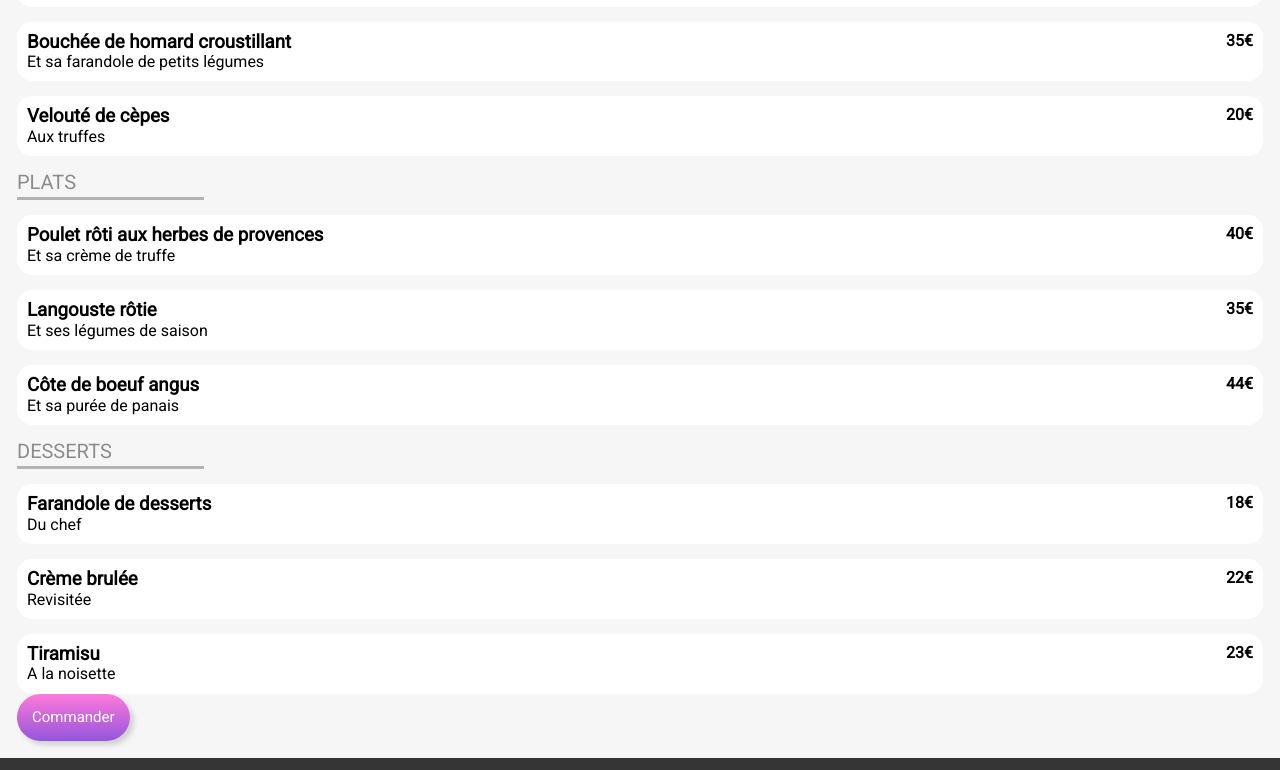
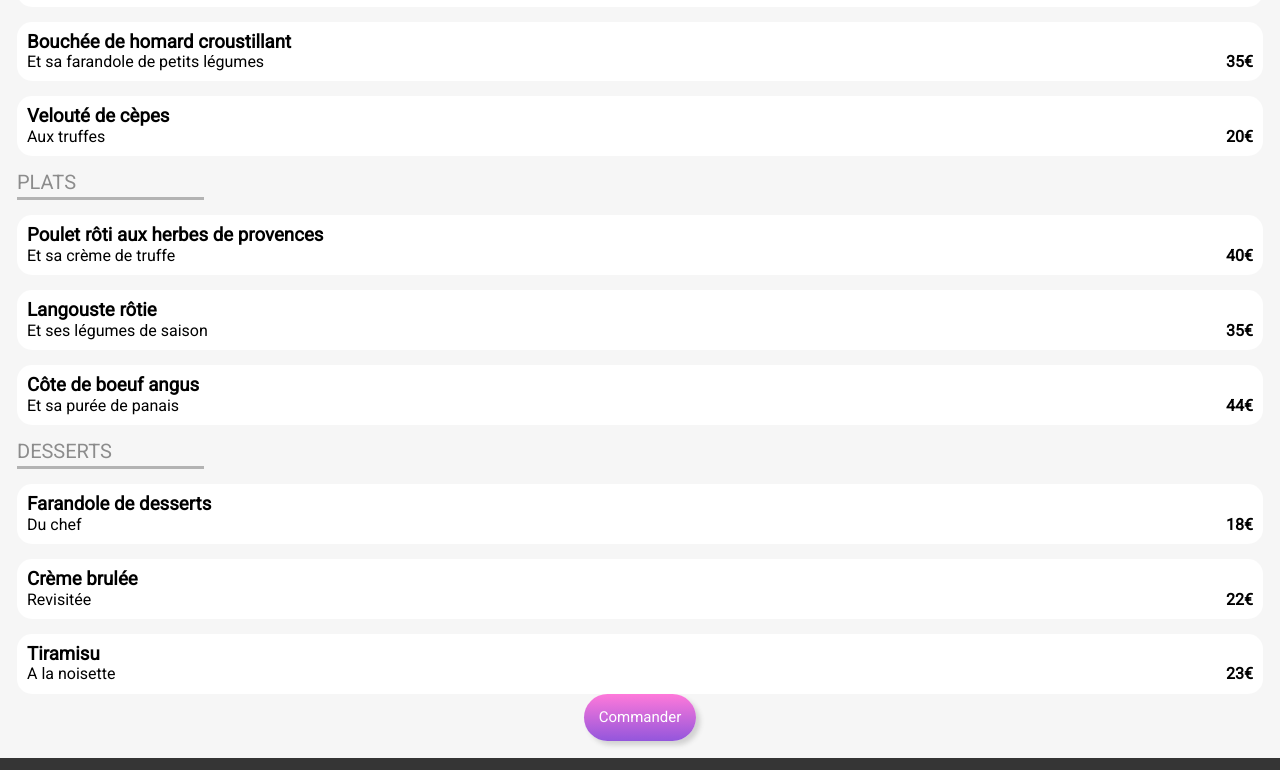
Before and after one commit to Sharkoux/P3, a website: page menu/ledelicedesens.html in a window 1280 px wide. Shown: the part 1229-1999 px from the top of the page. Drawn offline with nearby package versions, Linux system fonts and the light colour scheme; files whose address does not match are found by name; a web font is replaced by a local one.

Commit message:
15/07/22 16h

```diff
--- a/menu/ledelicedesens.html
+++ b/menu/ledelicedesens.html
@@ -53,7 +53,7 @@
                             <p>Assaisonné au yuzu</p>
                         </div>
                     </div>
-                    <p><strong>25€</strong></p>
+                    <div class="Menu__value"><p><strong>25€</strong></p></div>
                 </div>
                 <!--Card 2-->
                 <div class="Menu__card__container">
@@ -65,7 +65,7 @@
                             <p>Et sa farandole de petits légumes</p>
                         </div>
                     </div>
-                    <p><strong>35€</strong></p>
+                    <div class="Menu__value"><p><strong>35€</strong></p></div>
                 </div>
                 <!--Card 3-->
                 <div class="Menu__card__container">
@@ -77,7 +77,7 @@
                             <p>Aux truffes</p>
                         </div>
                     </div>
-                    <p><strong>20€</strong></p>
+                    <div class="Menu__value"><p><strong>20€</strong></p></div>
                 </div>
                 <h2 class="Menu__plats">PLATS</h2>
                 <span></span>
@@ -91,7 +91,7 @@
                             <p>Et sa crème de truffe</p>
                         </div>
                     </div>
-                    <p><strong>40€</strong></p>
+                    <div class="Menu__value"><p><strong>40€</strong></p></div>
                 </div>
                 <!--Card 2-->
                 <div class="Menu__card__container">
@@ -103,7 +103,7 @@
                             <p>Et ses légumes de saison</p>
                         </div>
                     </div>
-                    <p><strong>35€</strong></p>
+                    <div class="Menu__value"><p><strong>35€</strong></p></div>
                 </div>
                 <!--Card 3-->
                 <div class="Menu__card__container">
@@ -115,7 +115,7 @@
                             <p>Et sa purée de panais</p>
                         </div>
                     </div>
-                    <p><strong>44€</strong></p>
+                    <div class="Menu__value"><p><strong>44€</strong></p></div>
                 </div>
                 <h2 class="Menu__desserts">DESSERTS</h2>
                 <span></span>
@@ -129,7 +129,7 @@
                             <p>Du chef</p>
                         </div>
                     </div>
-                    <p><strong>18€</strong></p>
+                    <div class="Menu__value"><p><strong>18€</strong></p></div>
                 </div>
                 <!--Card 2-->
                 <div class="Menu__card__container">
@@ -141,7 +141,7 @@
                             <p>Revisitée</p>
                         </div>
                     </div>
-                    <p><strong>22€</strong></p>
+                    <div class="Menu__value"><p><strong>22€</strong></p></div>
                 </div>
                 <!--Card 3-->
                 <div class="Menu__card__container">
@@ -153,7 +153,7 @@
                             <p>A la noisette</p>
                         </div>
                     </div>
-                    <p><strong>23€</strong></p>
+                    <div class="Menu__value"><p><strong>23€</strong></p></div>
                 </div>
                 <div class="order">
                     <button type="button" class="btn">Commander</button>
@@ -162,7 +162,7 @@
             </section>
             <footer>
                 <div class="footer__container">
-                    <img class="footer__img" src="./asset/logo/ohmyfood.png" alt="Logo">
+                    <img class="footer__img" src="../asset/logo/ohmyfood.png" alt="Logo">
                     <ul class="footer__ul">
                         <li class="footer__li">
                             <i class="fa-solid fa-utensils"></i>
--- a/sass/Pages/_menu.scss
+++ b/sass/Pages/_menu.scss
@@ -44,4 +44,14 @@
     margin-top: 15px;
     border: 1px transparent;
     border-radius: 15px;
+    .Menu__value {
+        display: flex;
+        flex-direction: column;
+        justify-content: flex-end;
+    }
 }
+
+.order {
+   display: flex;
+   justify-content: center;
+}
```
Also changed, not shown: style.css, 1 other file.
